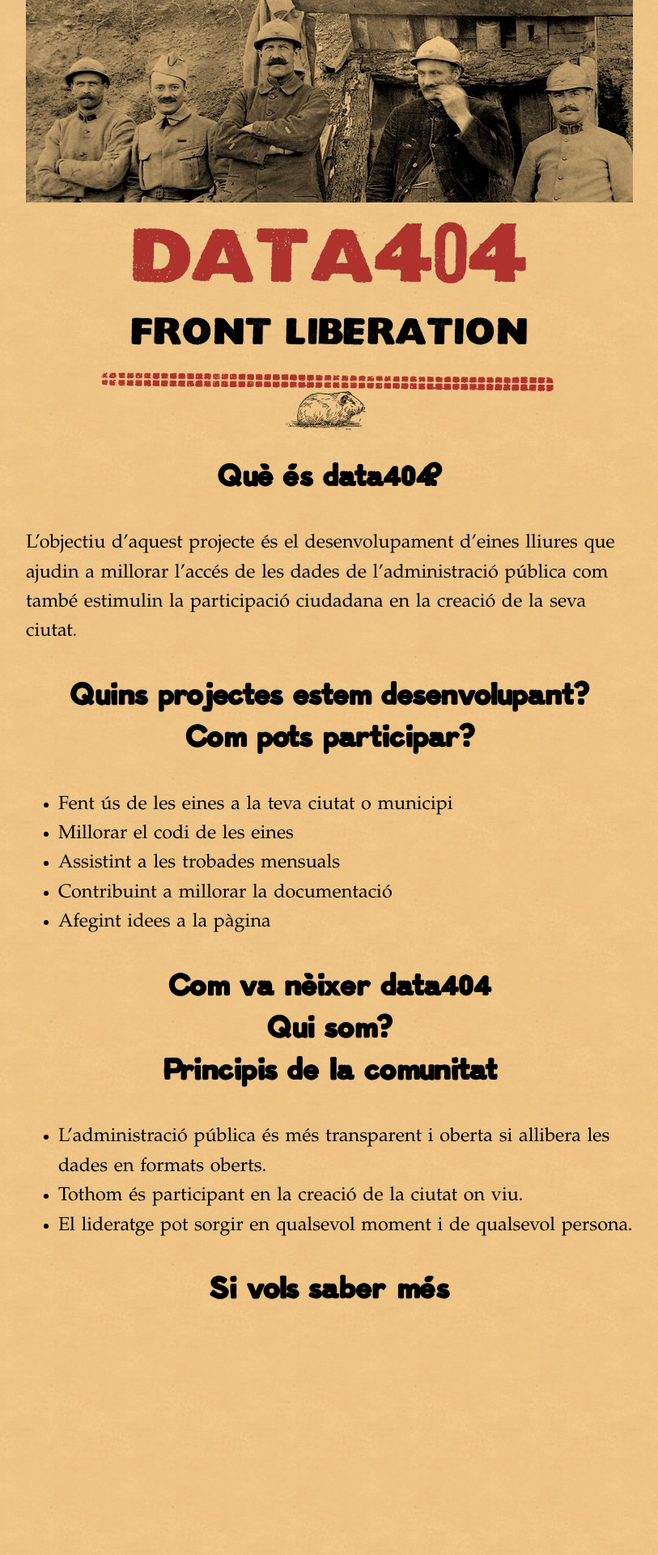
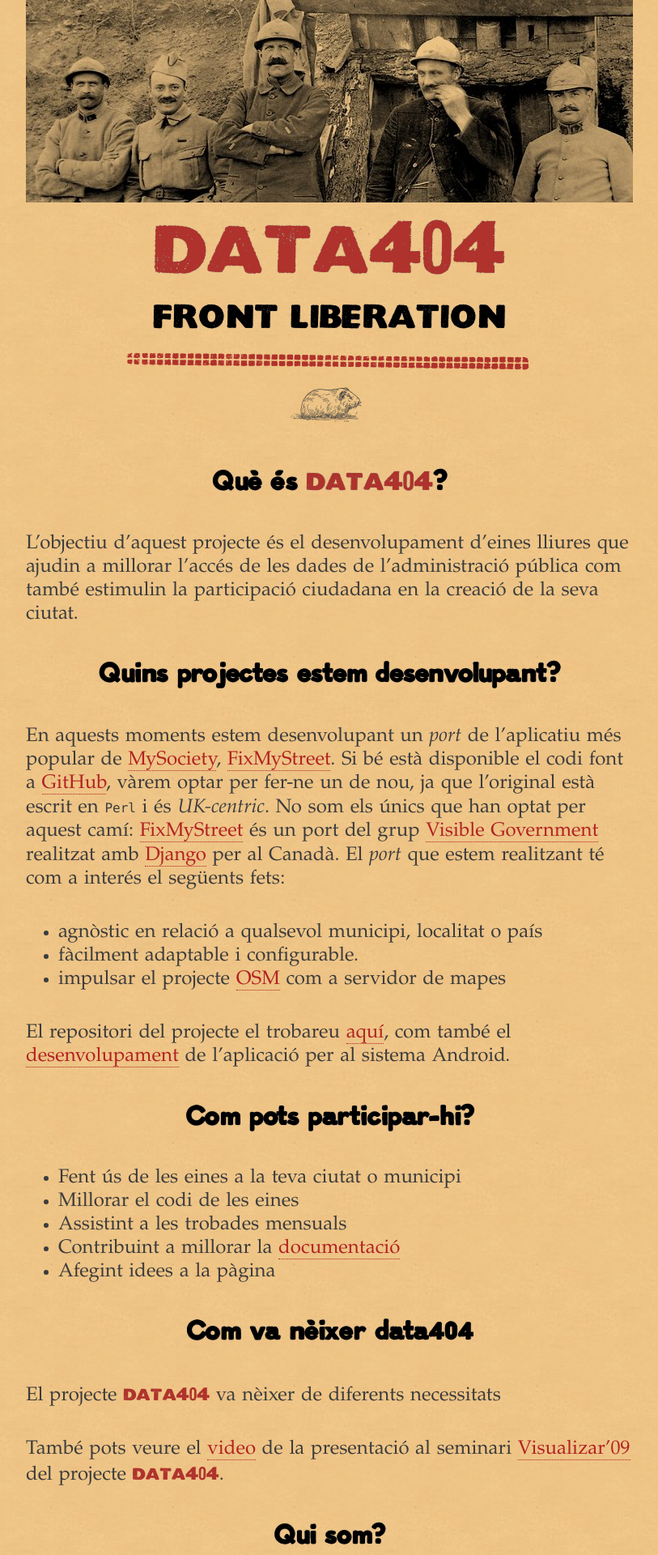
Before and after one commit to data404/data404.github.com, a Jekyll site: the page built from index.markdown, in a window 1280 px wide. Shown: the top 1920 px of the page at 81% size, without its empty margins (233-1046 px from the left). Built offline with Jekyll 4.4.1, drawn with Linux system fonts in a browser that asks for light colours; Markdown is read by kramdown in place of the engine named in the settings; before the commit the page ends 1710 px from its top, so only the background shows below that; some of the changed text lies outside the part shown.

Commit message:
add more bullshit

```diff
--- a/_layouts/default.html
+++ b/_layouts/default.html
@@ -7,6 +7,13 @@
     <title>data404 - {{ page.title }}</title>
 	<link rel="stylesheet" href="/stylesheets/master.css" type="text/css" media="screen" title="master" charset="utf-8">
   </head>
+<!--
+Inspiration:
+http://wardzwart.carbonmade.com/projects/2182773#2
+http://dustincurtis.com/index.html
+http://www.flickr.com/photos/davidherson/4384185699/sizes/l/in/pool-73218976@N00/
+
+-->
   <body>
 	<div id="headerWrapper">
 		<div id="photoWrapper">
@@ -16,7 +23,7 @@
 
 			<h1>data404</h1>
 			<h2 class="subtitle">front liberation</h2>
-			<p class="a">_</a>
+			<p class="a">_</p>
 			<p class="mascota">6</p>
 			<!--
 			<div id="links">
--- a/index.markdown
+++ b/index.markdown
@@ -3,7 +3,7 @@
 layout: default
 ---
 
-Què és data404?
+Què és <span class="data404">data404</span>?
 ---------------
 
 L'objectiu d'aquest projecte és el desenvolupament d'eines lliures que ajudin a millorar l'accés de les dades de l'administració pública com també estimulin la participació ciudadana en la creació de la seva ciutat.
@@ -12,18 +12,30 @@
 Quins projectes estem desenvolupant?
 ------------------------------------
 
-Com pots participar?
+En aquests moments estem desenvolupant un *port* de l'aplicatiu més popular de [MySociety](http://mysociety.com), [FixMyStreet](http://fixmystreet.com). Si bé està disponible el codi font a [GitHub](http://github.com/mysociety/fixmystreet), vàrem optar per fer-ne un de nou, ja que l'original està escrit en `Perl` i és *UK-centric*. No som els únics que han optat per aquest camí: [FixMyStreet](http://github.com/visiblegovernment/django-fixmystreet) és un port del grup [Visible Government](http://visiblegovernment.ca/) realitzat amb [Django](http://www.djangoproject.com/) per al Canadà. El *port* que estem realitzant té com a interés el següents fets:
+
+* agnòstic en relació a qualsevol municipi, localitat o país
+* fàcilment adaptable i configurable.
+* impulsar el projecte [OSM](http://osm.org) com a servidor de mapes
+
+El repositori del projecte el trobareu [aquí](http://github.com/data404/fixmystreet-everywhere), com també el [desenvolupament](http://github.com/data404/fixyourstreet-android) de l'aplicació per al sistema Android.
+
+
+
+Com pots participar-hi?
 -------------------
 
 * Fent ús de les eines a la teva ciutat o municipi
 * Millorar el codi de les eines
 * Assistint a les trobades mensuals
-* Contribuint a millorar la documentació
+* Contribuint a millorar la [documentació](http://data404.org/wiki)
 * Afegint idees a la pàgina
 
 Com va nèixer data404
 ---------------------
+El projecte <span class="data404">data404</span> va nèixer de diferents necessitats
 
+També pots veure el [video](http://medialab-prado.es/article/data404_producir_liberar_remezclar_y_representar_la_informacion_publica_) de la presentació al seminari [Visualizar'09](http://medialab-prado.es/article/taller-seminario_visualizar09_datos_publicos_datos_en_publico) del projecte <span class="data404">data404</span>.
 
 Qui som?
 --------
@@ -32,6 +44,7 @@
 Principis de la comunitat
 -------------------------
 
+* La simplicitat és bella.
 * L'administració pública és més transparent i oberta si allibera les dades en formats oberts.
 * Tothom és participant en la creació de la ciutat on viu.
 * El lideratge pot sorgir en qualsevol moment i de qualsevol persona.
@@ -39,3 +52,7 @@
 
 Si vols saber més
 -----------------
+El projecte <span class="data404">data404</span> té presència en altres serveis de conversa a la web:
+
+* [Twine](http://www.twine.com/twine/126zm5sh0-1q3/data404): és un recull de marcadors web sobre projectes relacionats amb el moviment *Open Data* i *Open Government*.
+* [Twitter](http://twitter.com/data404): si vols estar assebentat de les últimes novetats i activitats relacionades amb data404, així com informació d'interés.
--- a/stylesheets/master.css
+++ b/stylesheets/master.css
@@ -19,7 +19,7 @@
 	color: #000;
 	margin: 0;
 	padding: 0;
-	font: large/1.556 "Linux Libertine", "Baskerville", Palatino,"Palatino Linotype","Book Antiqua",Georgia,"Times New Roman",serif;
+	font-family: Baskerville, Palatino,"Palatino Linotype","Book Antiqua",Georgia,"Times New Roman",serif;
 	word-spacing: 0.1em;
 }
 
@@ -35,6 +35,7 @@
 	background: url("../img/top.jpeg") no-repeat center top;
 }
 #main {
+	margin-top: 2.1em;
 }
 
 pre, code {
@@ -44,13 +45,13 @@
 }
 
 p, ul, ol {
-	font-size: 1.3em;
+	font-size: 1.5em;
 	margin: 1.556em 0;
+	color: #3c3c3c;
 }
 
 em, i {
 	font-weight: normal;
-	text-transform: uppercase;
 }
 
 a {
@@ -134,6 +135,12 @@
 	font-family: "Cacavia";
 	text-align: center;
 	font-size: 440%;
-	margin: 0;
+	margin: 0.5em 0 0;
 	padding: 0;
 }
+
+.data404 {
+	font-family: "hocus_focus","Linux Libertine",Palatino,"Palatino Linotype","Book Antiqua",Georgia,"Times New Roman",serif;
+	color: #af322c;
+	text-transform:uppercase;
+}
```
